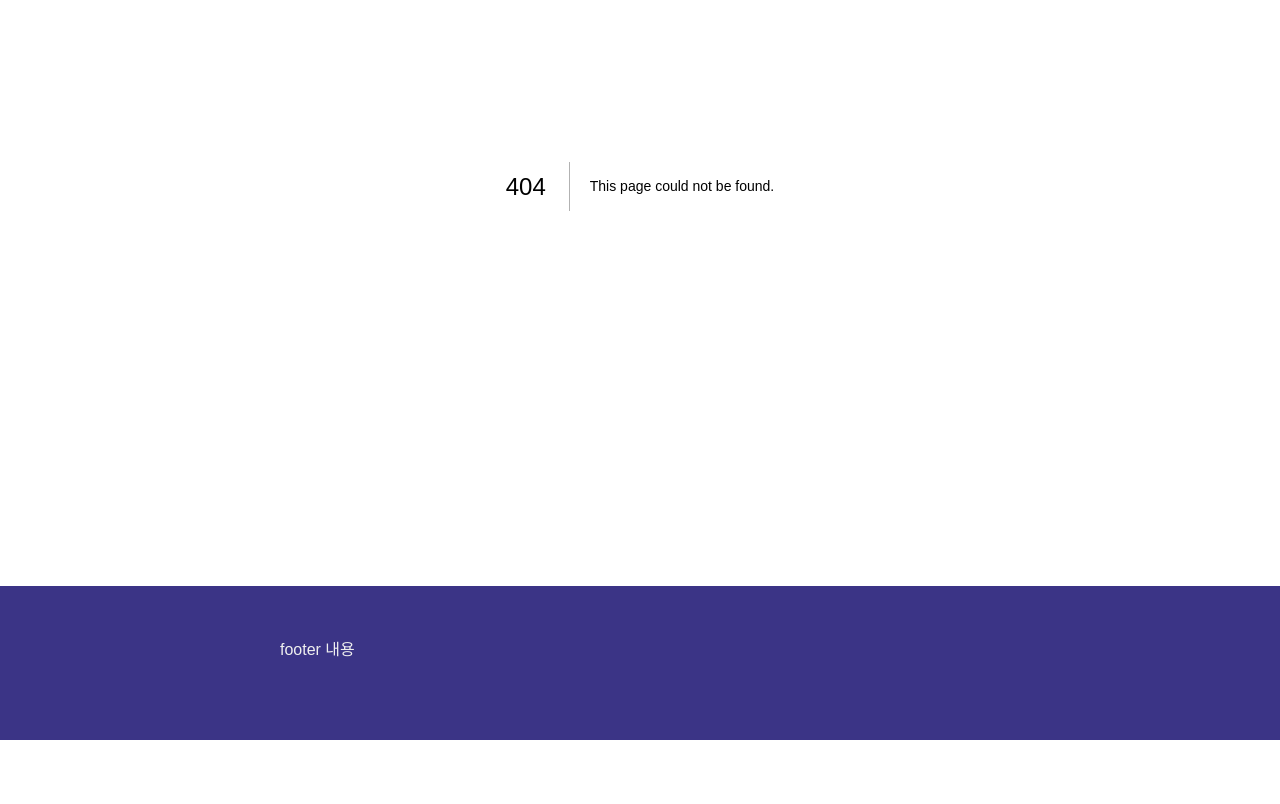
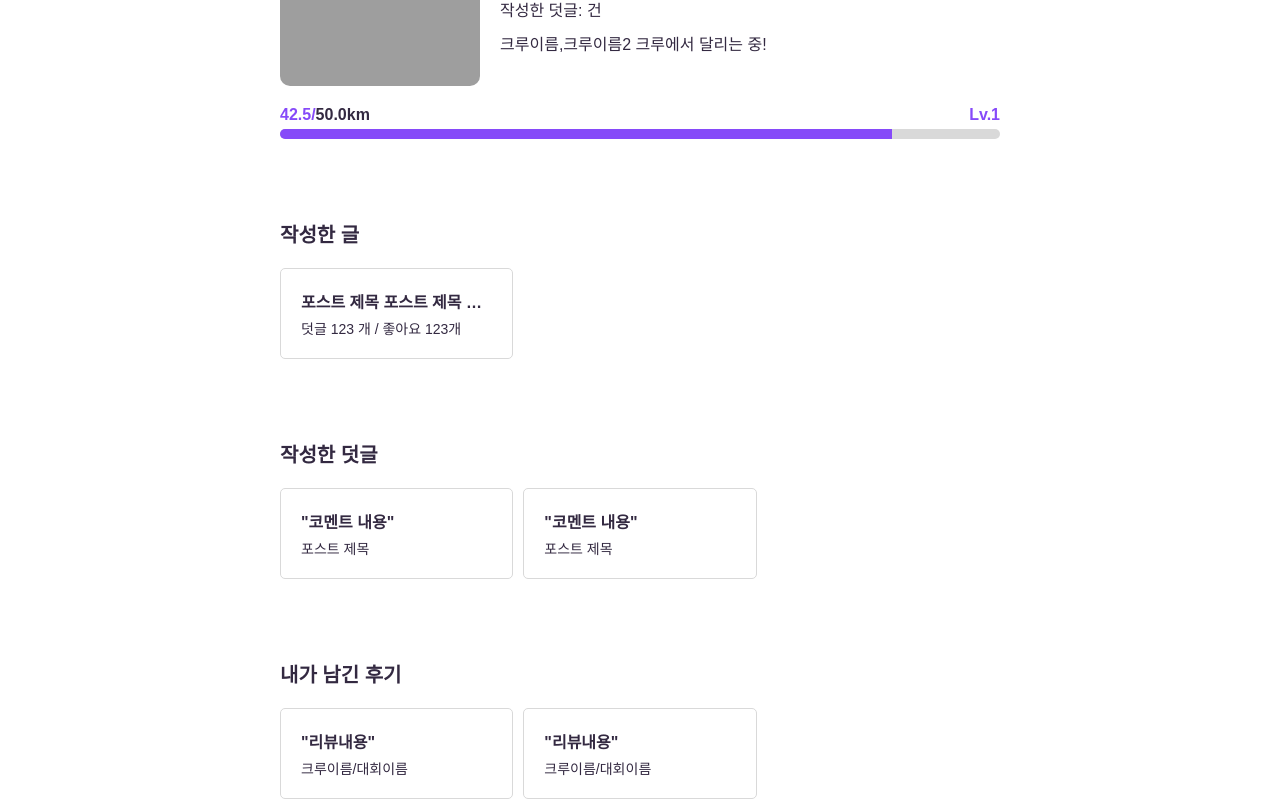
Before and after one commit to escape1001/dalim_front, a Next.js app in the folder dalim/: page /profile/1 in a window 1280 px wide. Before the commit this address had no page. Shown: the part 276-1080 px from the top of the page. Before the commit the page ends 1016 px from the top, so only its background shows below. Built offline with nearby package versions, Linux system fonts and the light colour scheme; grey boxes are pictures that could not be loaded.

Commit message:
:lipstick: 유저홈 페이지 퍼블리싱

```diff
--- /dev/null
+++ b/dalim/pages/profile/[user_id].js
@@ -0,0 +1,305 @@
+import styled from 'styled-components';
+import Link from 'next/link';
+import { useRouter } from 'next/router';
+import { useContext, useEffect, useState } from 'react';
+import LevelBar from '../../components/LevelBar';
+import { AuthContext } from '../../context/authContext';
+
+
+const Wrapper = styled.main`
+    padding-top: 10rem;
+
+    section {
+        padding-bottom: 8rem;
+        position: relative;
+    }
+
+    section h2{
+        font-size: var(--font-size-big);
+        padding-bottom: 2rem;
+    }
+
+    section>ul{
+        width: 100%;
+        display: flex;
+        gap:1rem;
+        flex-wrap: wrap;
+    }
+
+    section>ul>li{
+        width: calc((100% - 2rem)/3);
+        flex-grow: 0;
+    }
+
+    section>ul>li>a{
+        padding:2rem;
+        border: 1px solid var(--color-light-grey);
+        border-radius: .5rem;
+        transition: var(--default-transition);
+        cursor: pointer;
+        display: flex;
+        flex-direction: column;
+        gap:.5rem;
+    }
+
+    section>ul>li>a:hover{
+        box-shadow: var(--default-shadow);
+    }
+
+    section>ul>li>a p{
+        width: 100%;
+        white-space: nowrap;
+        overflow: hidden;
+        text-overflow: ellipsis;
+        font-weight: 600;
+    }
+
+    section>ul>li>a .sub{
+        font-size: var(--font-size-small);
+        font-weight: 400;
+    }
+
+    // 개별 스타일링
+    .user-info-section .info-area{
+        display: flex;
+        align-items: center;
+        gap:2rem;
+    }
+
+    .user-info-section .info-area .img-area{
+        width: 20rem;
+        height: 20rem;
+        border-radius: 1rem;
+        overflow: hidden;
+    }
+
+    .user-info-section .info-area .img-area img{
+        width:100%;
+        height:100%;
+        object-fit: cover;
+    }
+
+    .user-info-section .info-area .text-area{
+        display: flex;
+        flex-direction: column;
+        gap:1rem;
+    }
+
+    .user-info-section .info-area .text-area .greeting{
+        font-size: var(--font-size-bigger);
+        line-height: 1.5;
+        font-weight: 800;
+    }
+
+    .user-info-section .info-area .text-area .greeting b{
+        color: var(--color-point);
+    }
+
+    .user-info-section .level-area{
+        padding-top: 2rem;
+    }
+`;
+
+export default function Userhome() {
+    // userid 를 받아서 해당 유저의 정보를 보여주는 페이지
+    const { user } = useContext(AuthContext);
+    const { user_id } = useRouter().query;
+    const [profileData, setProfileData] = useState(null);
+
+    useEffect(() => {
+        // [TO DO] 서버에 요청을 보내서 user_id에 해당하는 유저 정보를 가져와야 함
+        // GET /accounts/<int:pk>/profile
+        const test_data = {
+            user:{
+                id:2,
+                username: "김달림",
+                nickname: "달려달려",
+                distance:42500,
+                level: {
+                    title:"새싹 달림이",
+                    number: 1,
+                    next_distance: 50000
+                },
+                profile_image: "https://picsum.photos/200",
+                crew : ["크루이름", "크루이름2"],
+                post_count: 3,
+                comment_count: 10
+            },
+            posts:[
+                {
+                    id: 2,
+                    title: "포스트 제목 포스트 제목 포스트 제목 포스트 제목 포스트 제목 포스트 제목 포스트 제목 포스트 제목",
+                    author: "글쓴이",
+                    comment_count: 123,
+                    like_count: 123,
+                }
+            ],
+            comments:[
+                {
+                    post: {
+                        id: 1,
+                        title: "포스트 제목",
+                        author: "글쓴이"
+                    },
+                    comment: "코멘트 내용"
+                },
+                {
+                    post: {
+                        id: 2,
+                        title: "포스트 제목",
+                        author: "글쓴이"
+                    },
+                    comment: "코멘트 내용"
+                },
+            ],
+            likes:[
+                {
+                    id: 2,
+                    title: "포스트 제목",
+                    author: "글쓴이",
+                    comment_count: 123,
+                    like_count: 123,
+                }
+            ],
+            reviews:{
+                crew:[
+                    {
+                        id: 2,
+                        name: "크루이름/대회이름",
+                        contents: "리뷰내용"
+                    }
+                ],
+                race:[
+                    {
+                        id: 2,
+                        name: "크루이름/대회이름",
+                        contents: "리뷰내용"
+                    }
+                ],
+            }
+        };
+
+        setProfileData(test_data);
+        // 만약 해당 유저 없을 시 404 페이지로 이동
+    }, [user_id])
+
+    return (
+        <Wrapper className='center-content'>
+            <section className='user-info-section'>
+                <h2 className='ir-hidden'>유저 기본정보</h2>
+                <div className='info-area'>
+                    <p className='img-area'>
+                        <img src={profileData?.user.profile_image} alt=""/>
+                    </p>
+                    <div className='text-area'>
+                        <div className="greeting">
+                            <p><b>#{profileData?.user.level.title}</b> {profileData?.user.nickname}</p>
+                        </div>
+                        <p>작성한 글: {profileData?.user.post_count} 건</p>
+                        <p>작성한 덧글: {profileData?.user.comment_count_count} 건</p>
+                        <p>{profileData?.user.crew.join(",")} 크루에서 달리는 중!</p>
+                    </div>
+                </div>
+
+                <div className="level-area">
+                    <LevelBar level={profileData?.user.level} distance={profileData?.user.distance}/>
+                </div>
+            </section>
+
+            <section>
+                <h2>작성한 글</h2>
+                <ul>
+                    {
+                        profileData?.posts.map((post, index) => (
+                            <li key={index}>
+                                <Link href={`/board/${post.id}`}>
+                                    <p>
+                                        {post.title}
+                                    </p>
+                                    <p className='sub'>
+                                        덧글 {post.comment_count} 개 / 좋아요 {post.like_count}개
+                                    </p>
+                                </Link>
+                            </li>
+                        ))
+                    }
+                </ul>
+            </section>
+
+            <section>
+                <h2>작성한 덧글</h2>
+                <ul>
+                    {
+                        profileData?.comments.map((comment, index) => (
+                            <li key={index}>
+                                <Link href={`/post/${comment.post.id}`}>
+                                    <p>
+                                        "{comment.comment}"
+                                    </p>
+                                    <p className='sub'>
+                                        {comment.post.title}
+                                    </p>
+                                </Link>
+                            </li>
+                        ))
+                    }
+                </ul>
+            </section>
+
+            {
+                // 로그인한 유저 본인일 때만 노출
+                user?.pk == user_id &&
+                <section>
+                    <h2>좋아한 글</h2>
+                    <ul>
+                        {
+                            profileData?.likes.map((post, index) => (
+                                <li key={index}>
+                                    <Link href={`/post/${post.id}`}>
+                                        <p>
+                                            {post.title}
+                                        </p>
+                                    </Link>
+                                </li>
+                            ))
+                        }
+                    </ul>
+                </section>
+            }
+
+            <section>
+                <h2>내가 남긴 후기</h2>
+                <ul>
+                    {
+                        profileData?.reviews.crew.map((review, index) => (
+                            <li key={index}>
+                                <Link href={`/crew/${review.id}`}>
+                                    <p>
+                                        "{review.contents}"
+                                    </p>
+                                    <p className='sub'>
+                                        {review.name}
+                                    </p>
+                                </Link>
+                            </li>
+                        ))
+                    }
+                    {
+                        profileData?.reviews.race.map((review, index) => (
+                            <li key={index}>
+                                <Link href={`/race/${review.id}`}>
+                                    <p>
+                                        "{review.contents}"
+                                    </p>
+                                    <p className='sub'>
+                                        {review.name}
+                                    </p>
+                                </Link>
+                            </li>
+                        ))
+                    }
+                </ul>
+            </section>
+        </Wrapper>
+    )
+}
```
